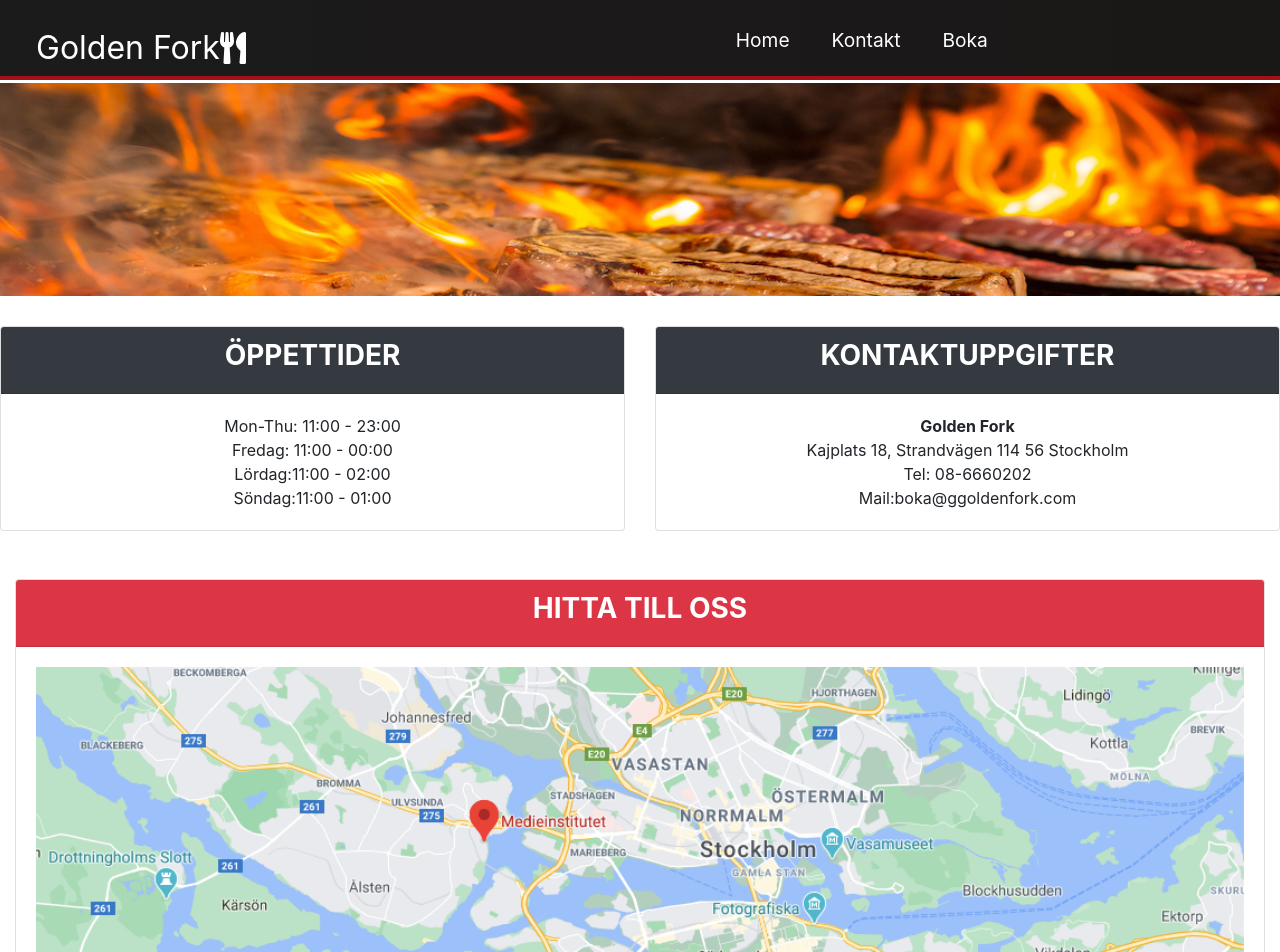
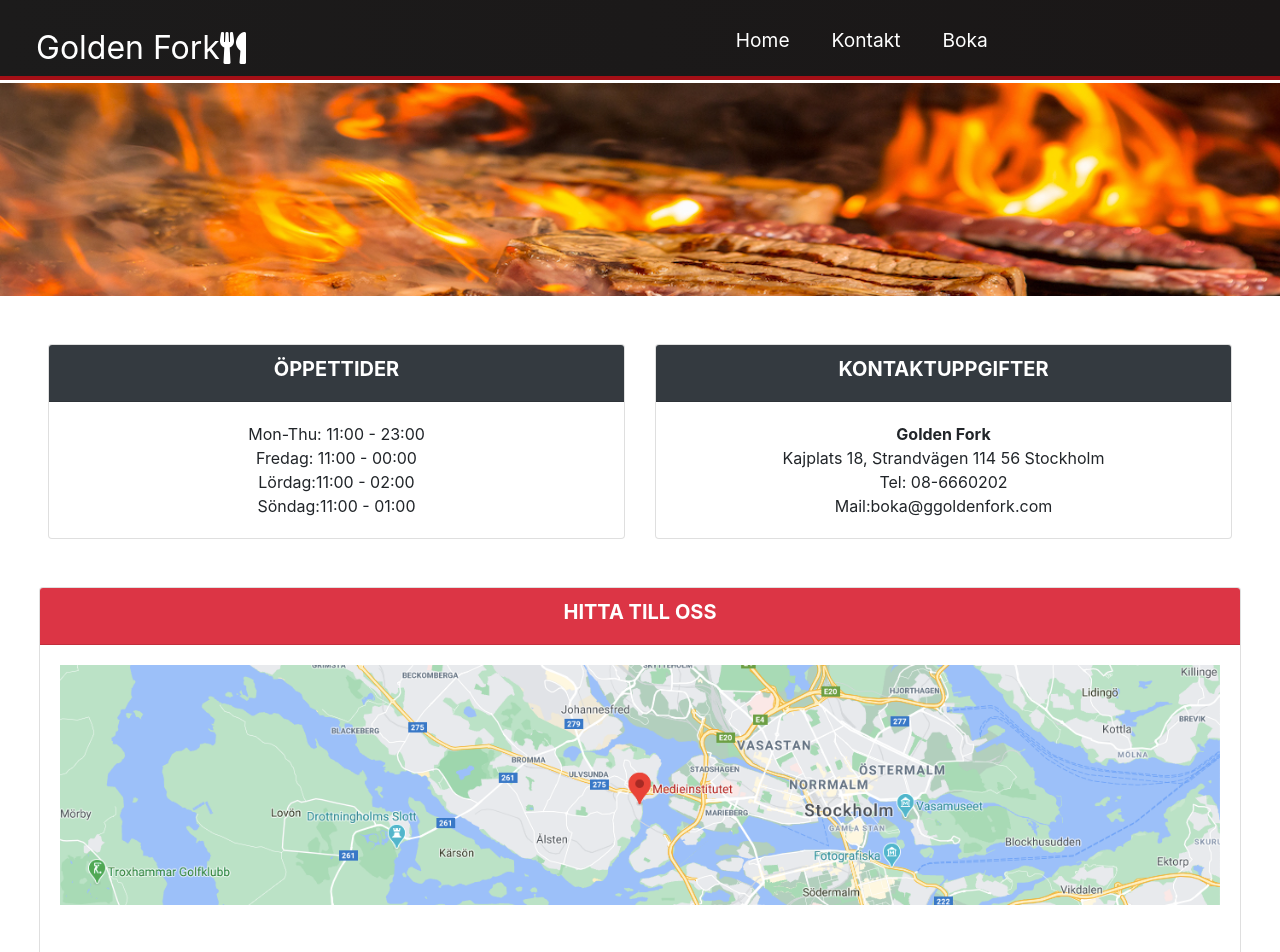
Before and after one commit to menafalici/restaurant-booking, a React (Create React App) app: page /kontakt in a window 1280 px wide. Shown: the top 952 px of the page. Built offline with nearby package versions, Linux system fonts and the light colour scheme.

Commit message:
kontakt update

```diff
--- a/src/components/pages/boka/boka.tsx
+++ b/src/components/pages/boka/boka.tsx
@@ -1,14 +1,14 @@
 import React from 'react'
 
 function Boka() {
-    return <form>
+  return <form>
     <h3>Make reservation</h3>
     <input type="name" placeholder="first name"></input>
     <input type="name" placeholder="last name"></input>
     <input type="email" placeholder="email"></input>
     <button type="submit"> Place reservation </button>
     <br></br>
-    <link rel="stylesheet" href=""/> View my reservation
+    <link rel="stylesheet" href="" /> View my reservation
     <br></br>
     <input type="email" placeholder="email"></input>
     <button type="submit"> View </button>
--- a/src/components/pages/kontakt/kontakt.css
+++ b/src/components/pages/kontakt/kontakt.css
@@ -1,3 +1,7 @@
 .kontakt-img{
     margin-bottom: 30px;
 }
+
+.card-header{
+text-align: center;
+}
--- a/src/components/pages/kontakt/kontakt.tsx
+++ b/src/components/pages/kontakt/kontakt.tsx
@@ -1,9 +1,9 @@
-import React from 'react'
-import './Kontakt.css'
+import React from 'react';
+import './Kontakt.css';
 import 'bootstrap/dist/css/bootstrap.min.css';
 
+function Kontakt() {
 
-function Kontakt() {
     return (
         <>
             <div>
@@ -14,11 +14,11 @@ function Kontakt() {
                 />
             </div>
 
-            <div className='kontakt-oppettider'>
+            <div className='kontakt-oppettider m-5'>
                 <div className="row">
                     <div className="col-sm-12 col-md-6">
                         <div className="card  mb-3;">
-                            <div className="card-header text-white bg-dark"> <h3><b>ÖPPETTIDER</b></h3></div>
+                            <div className="card-header text-white bg-dark"> <h5><b>ÖPPETTIDER</b></h5></div>
                             <div className="card-body">
                                 <p className="card-text">
                                     Mon-Thu:    11:00 - 23:00
@@ -36,12 +36,10 @@ function Kontakt() {
 
                     <div className="col-sm-12 col-md-6">
                         <div className="card  mb-3;">
-                            <div className="card-header text-white bg-dark"> <h3><b>KONTAKTUPPGIFTER</b></h3></div>
+                            <div className="card-header text-white bg-dark"> <h5><b>KONTAKTUPPGIFTER</b></h5></div>
                             <div className="card-body">
                                 <p className="card-text">
-
                                     <b> Golden Fork</b>
-
                                     <br />
                                         Kajplats 18, Strandvägen
                                         114 56 Stockholm
@@ -49,7 +47,6 @@ function Kontakt() {
                                         Tel: 08-6660202
                                         <br />
                                         Mail:boka@ggoldenfork.com
-
                                 </p>
                             </div>
                         </div>
@@ -58,22 +55,19 @@ function Kontakt() {
             </div>
 
             {/*       google map */}
-
-            <div className="col-sm-12 col-md-12 mt-5">
+            <div className='kontakt-map m-4'>
+                <div className="col-sm-12 col-md-12">
                     <div className="card  mb-3;">
-                    <div className="card-header text-white bg-danger"> <h3><b>HITTA TILL OSS</b></h3></div>
+                        <div className="card-header text-white bg-danger"> <h5><b>HITTA TILL OSS</b></h5></div>
                         <div className="card-body">
 
                             <a className="linkedin" href="https://www.google.com/maps/place/Medieinstitutet/@59.330672,17.984364,12z/data=!4m5!3m4!1s0x0:0xdea95a59cde9090d!8m2!3d59.3306719!4d17.9843643?hl=en/" target="_blank">
                                 <img
                                     className="kontakt-img d-block w-100"
                                     src="images/map.png"
-                                alt=""
-                            />
-
+                                    alt="" />
                             </a>
-
-
+                        </div>
                     </div>
                 </div>
             </div>
--- a/src/components/pages/main/Main.tsx
+++ b/src/components/pages/main/Main.tsx
@@ -3,8 +3,6 @@ import './Main.css'
 import { Link } from "react-router-dom";
 import 'bootstrap/dist/css/bootstrap.min.css';
 import { Carousel, Button } from 'react-bootstrap';
-
-
 
 function Main() {
     return (
```
Also changed, not shown: package.json (line endings or trailing spaces), public/images/map.png, 1 other file (tests, documents, lock files or other folders). Lines whose indentation alone changed are shown as unchanged.
